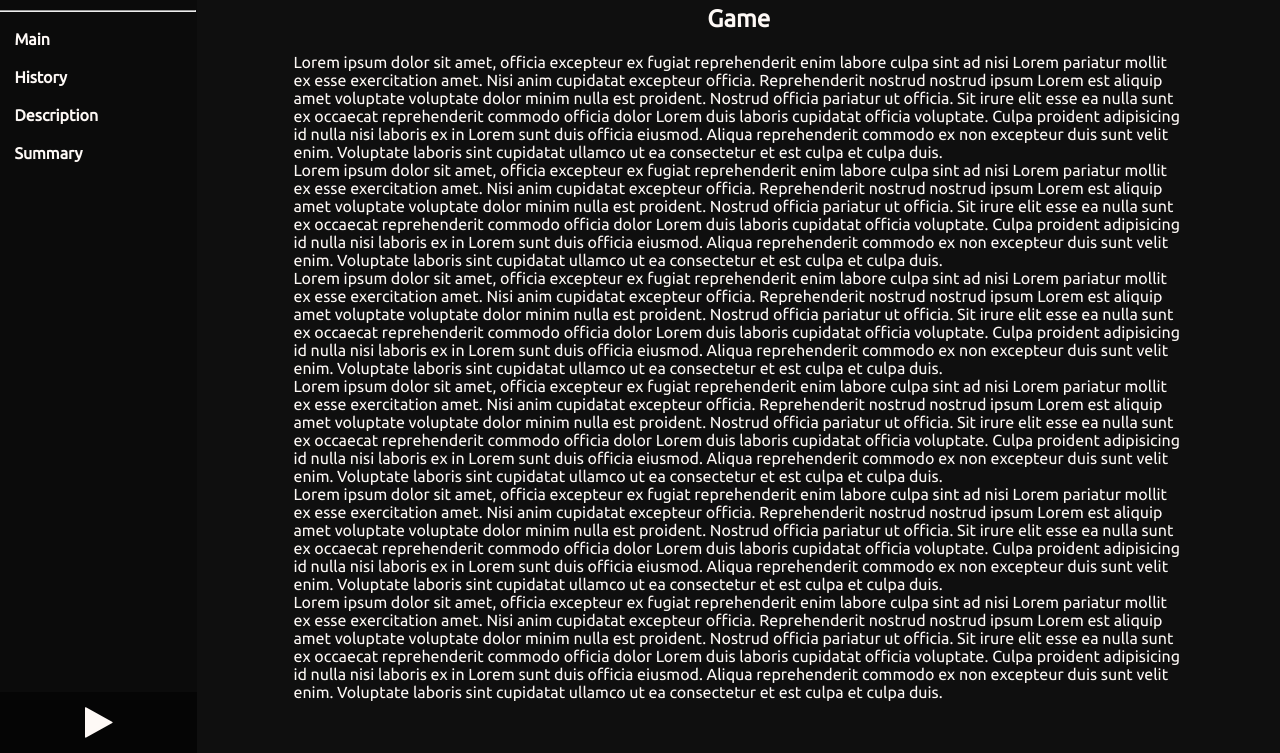
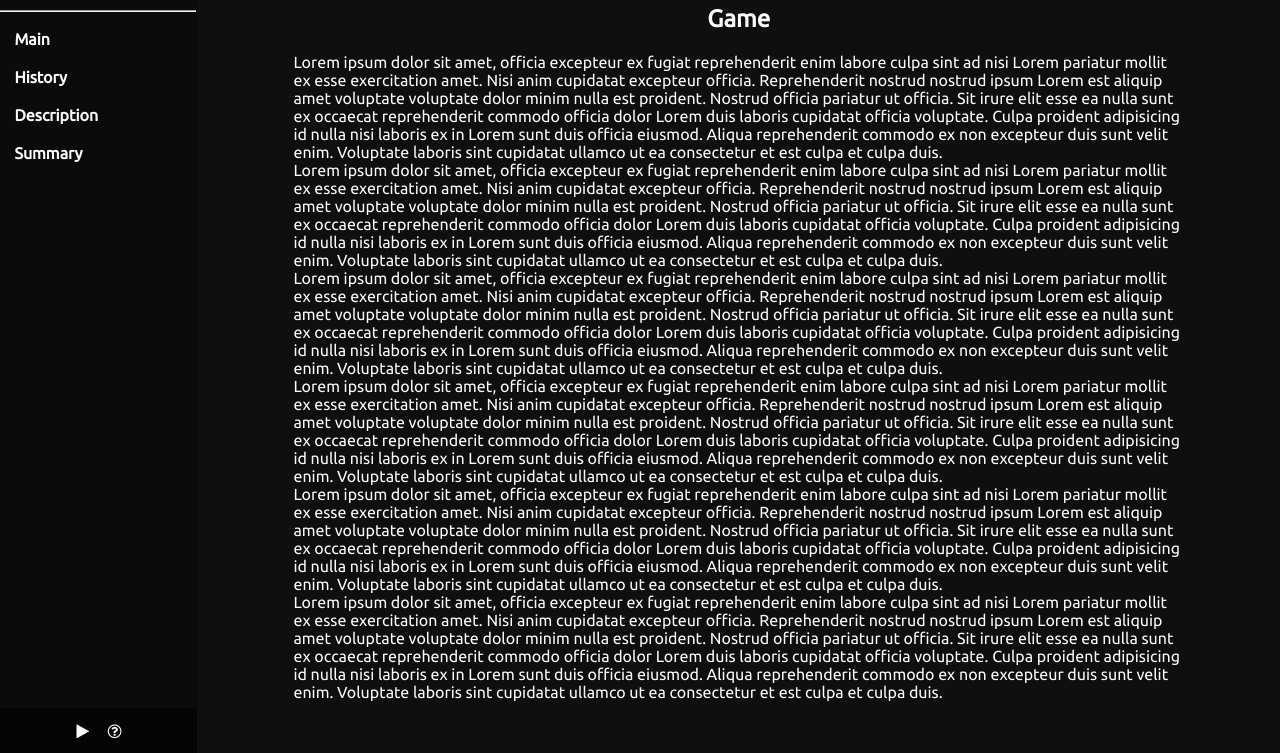
Before and after one commit to NexushasTaken/ITPLUS-Final_Project, a plain HTML site: page games/templ/page.html in a window 1280 px wide. Shown: the part 47-800 px from the top of the page. Drawn offline with Linux system fonts and the light colour scheme.

Commit message:
added 'about' button

```diff
--- a/css/game_page.css
+++ b/css/game_page.css
@@ -1,5 +1,6 @@
 .toggle,
-.play {
+.play,
+.about {
   display: flex;
   align-items: center;
   justify-content: center;
@@ -78,14 +79,9 @@
       display: flex;
       flex-direction: row;
       justify-content: center;
+      align-items: center;
       margin-top: auto;
       background-color: var(--background-harden);
-
-      & .play {
-        width: 3rem;
-        height: 3rem;
-        font-size: 2.2rem;
-      }
     }
   }
 
--- a/games/templ/page.html
+++ b/games/templ/page.html
@@ -29,6 +29,9 @@
           <div class="play">
             <span class="fa fa-play"></span>
           </div>
+          <div class="about">
+            <span class="fa fa-question-circle-o"></span>
+          </div>
         </div>
       </nav>
       <article class="info">
```
